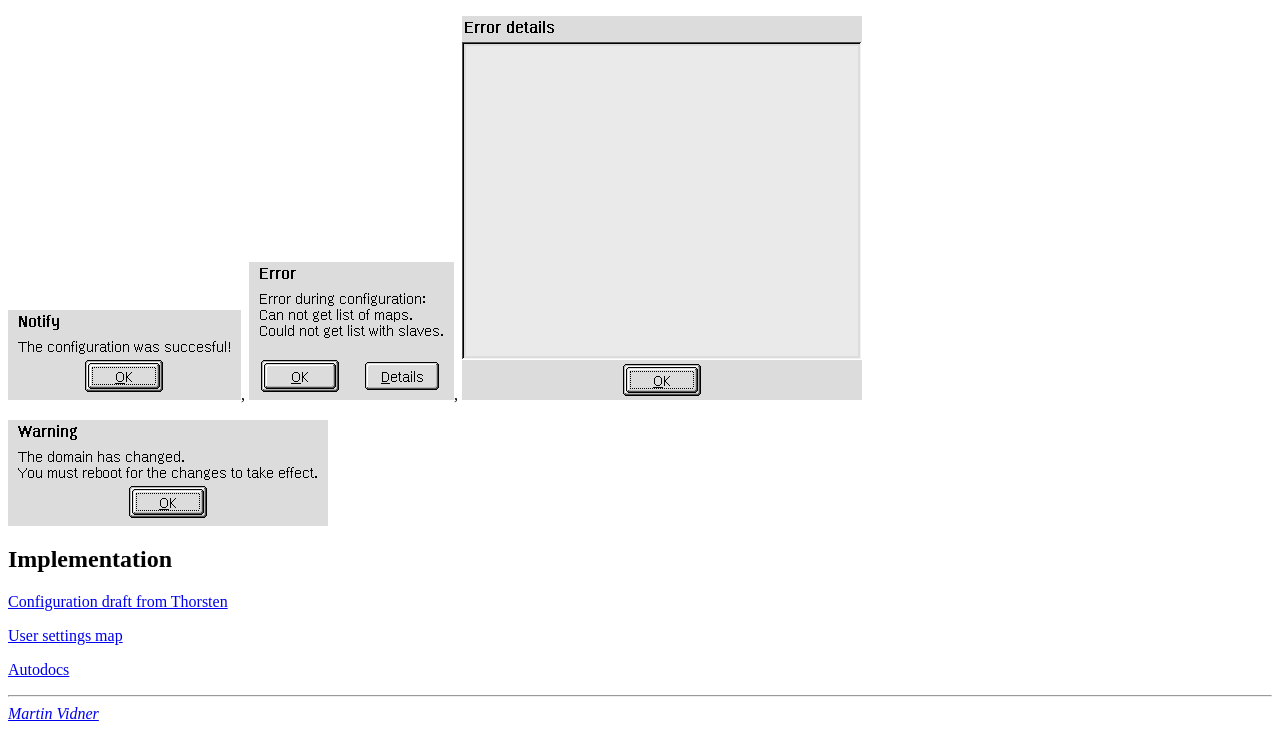
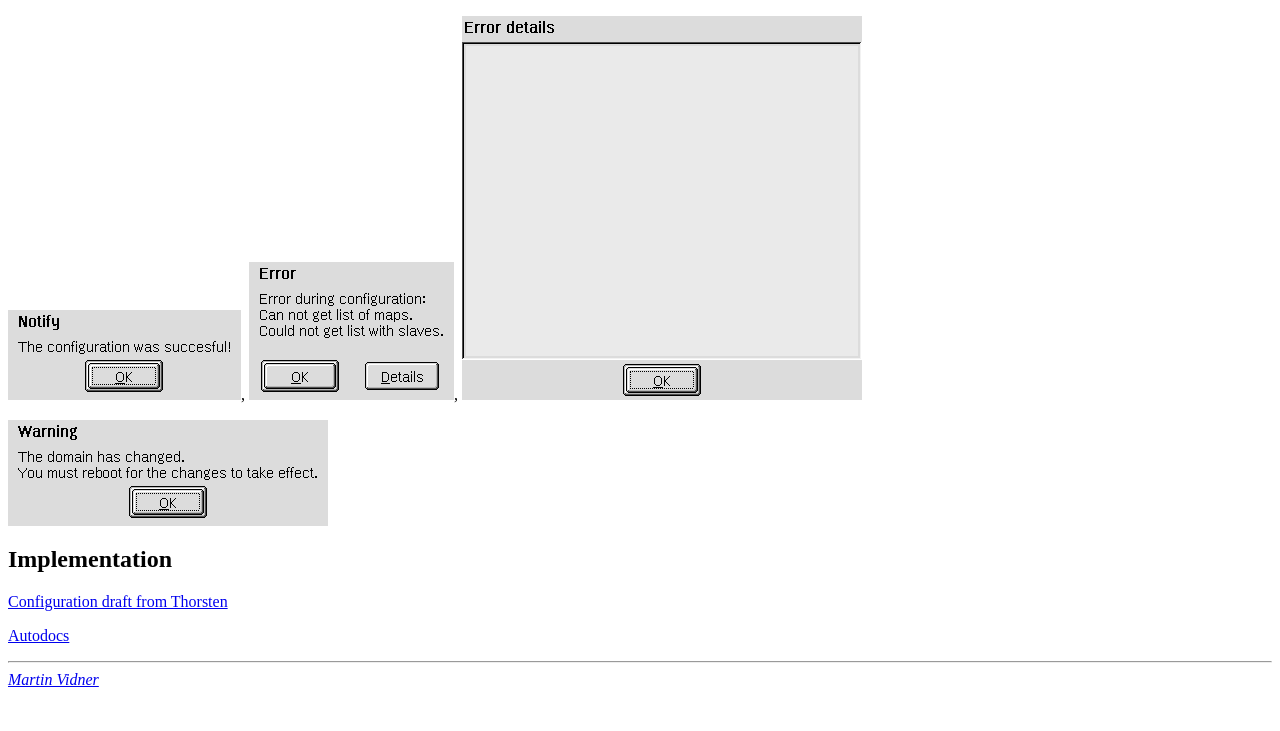
Before and after one commit to yast/yast-nis-server, a plain HTML site: page doc/index.html in a window 1280 px wide. Shown: the part 8682-9413 px from the top of the page. After the commit the page ends 9379 px from the top, so only its background shows below. Drawn offline with Linux system fonts and the light colour scheme.

Commit message:
user_settings is obsolete, now documented in NisServer.ycp
svn path=/trunk/nis-server/; revision=8675

```diff
--- a/doc/index.html
+++ b/doc/index.html
@@ -58,7 +58,6 @@ Standard Base, Init Script Actions</a>
 <h2>Implementation</h2>
 
 <p><a href="yast2-config-ypserv.txt">Configuration draft from Thorsten</a>
-<p><a href="user_settings.txt">User settings map</a>
 <p><a href="autodocs/">Autodocs</a>
 
 <hr>
```
Also changed, not shown: doc/user_settings.txt (deleted), 1 other file.
